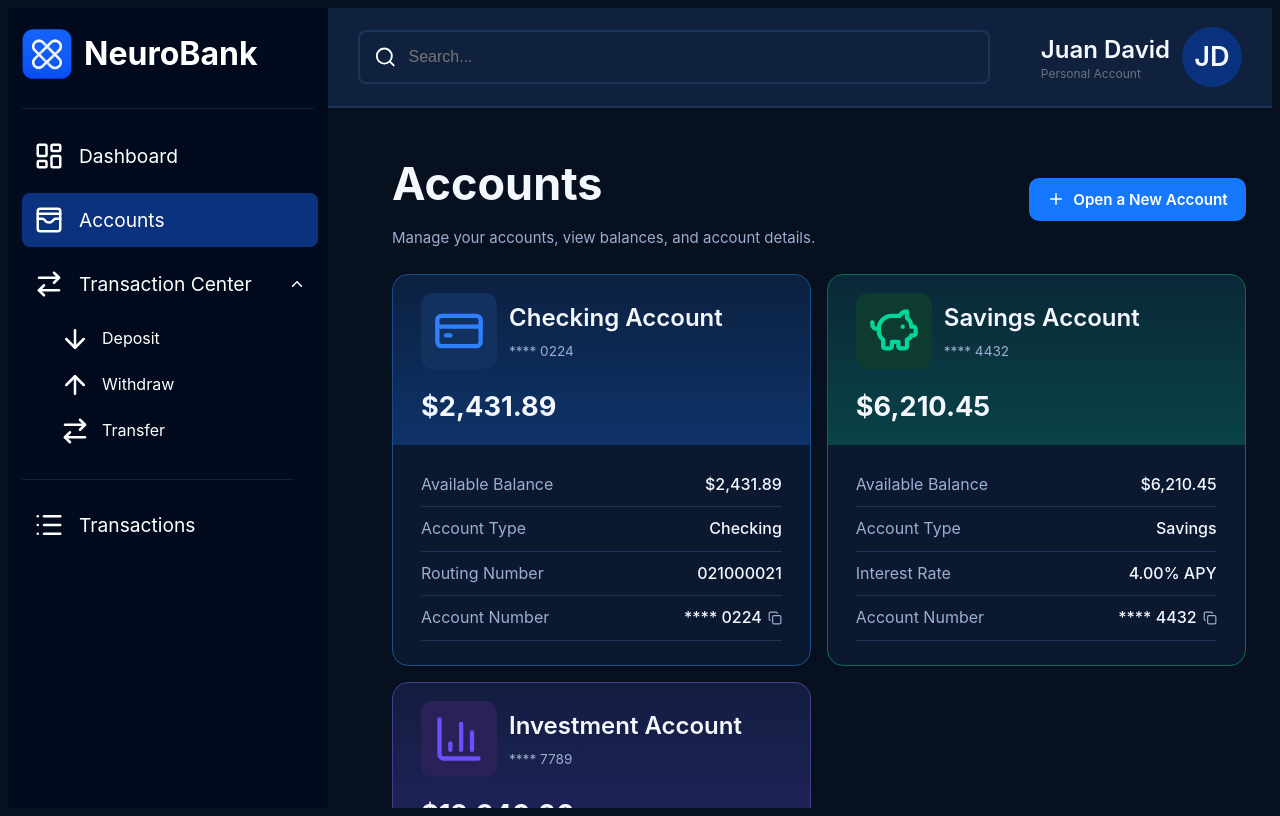
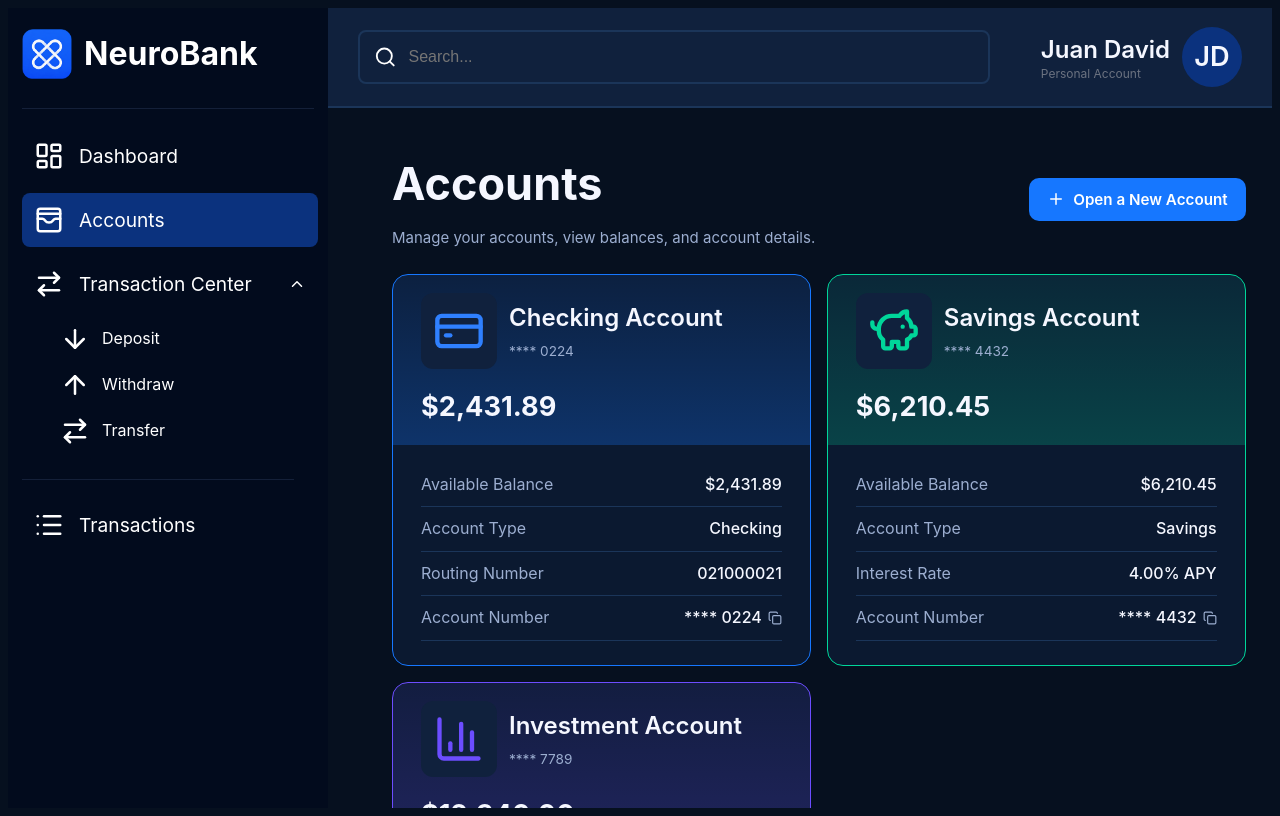
Before and after one commit to jdv75/Bank-Interface-Application, a React (Vite) app: page /accounts in a window 1280 px wide. Built offline with nearby package versions, Linux system fonts and the light colour scheme.

Commit message:
Fix merge conflict by accepting upstream changes

```diff
--- a/src/data/accounts.json
+++ b/src/data/accounts.json
@@ -4,6 +4,8 @@
 		"name": "Primary Checking",
 		"type": "checkings",
 		"balance": 2500.0,
+		"account_number": "0000000224",
+		"routing_number": "021000021",
 		"created_at": "2026-09-01T09:15:00Z",
 		"user_id": "usr_01"
 	},
@@ -12,6 +14,8 @@
 		"name": "Savings",
 		"type": "savings",
 		"balance": 25000.0,
+		"account_number": "0000004432",
+		"routing_number": "021000021",
 		"created_at": "2026-09-01T09:17:00Z",
 		"user_id": "usr_01"
 	},
@@ -20,6 +24,8 @@
 		"name": "Investment",
 		"type": "investment",
 		"balance": 30000.0,
+		"account_number": "0000007789",
+		"routing_number": "021000021",
 		"created_at": "2026-09-01T09:25:00Z",
 		"user_id": "usr_01"
 	}
--- a/src/pages/Accounts/Accounts.css
+++ b/src/pages/Accounts/Accounts.css
@@ -64,15 +64,15 @@
 }
 
 .account-card.checking {
-    border-color: #1d4e89;
+    border-color: var(--primary-blue);
 }
 
 .account-card.savings {
-    border-color: #0f6b52;
+    border-color: var(--success);
 }
 
 .account-card.investment {
-    border-color: #4a3d8a;
+    border-color: var(--transfer);
 }
 
 .account-card-top {
@@ -147,17 +147,17 @@
 }
 
 .account-card.checking .account-icon {
-    background-color: #12315f;
+    background-color: var(--bg-card-secondary);
     color: var(--highlight-blue);
 }
 
 .account-card.savings .account-icon {
-    background-color: #0d3b30;
+    background-color: var(--bg-card-secondary);
     color: var(--success);
 }
 
 .account-card.investment .account-icon {
-    background-color: #2a2158;
+    background-color: var(--bg-card-secondary);
     color: var(--transfer);
 }
 
@@ -169,7 +169,7 @@
     align-items: center;
     justify-content: center;
     border-radius: 20%;
-    border: 2px solid #24497d;
+    border: 2px solid var(--border-color);
     background: transparent;
     color: var(--text-secondary);
     cursor: pointer;
@@ -222,6 +222,18 @@
 
 .account-details .positive {
     color: var(--success);
+}
+
+.account-details .available-balance strong {
+    color: var(--transfer);
+}
+
+.accounts-state {
+    color: var(--text-secondary);
+}
+
+.accounts-state-error {
+    color: var(--danger);
 }
 
 .accounts-bottom {
--- a/src/pages/Home/Home.css
+++ b/src/pages/Home/Home.css
@@ -236,6 +236,19 @@
     font-weight: 700;
 }
 
+.dash-account-available {
+    color: var(--transfer);
+    font-size: 0.75rem;
+}
+
+.home-accounts-state {
+    color: var(--text-secondary);
+}
+
+.home-accounts-error {
+    color: var(--danger);
+}
+
 .dash-account-arrow {
     width: 56px;
     height: 56px;
```
Also changed, not shown: src/App.tsx (line endings or trailing spaces).
